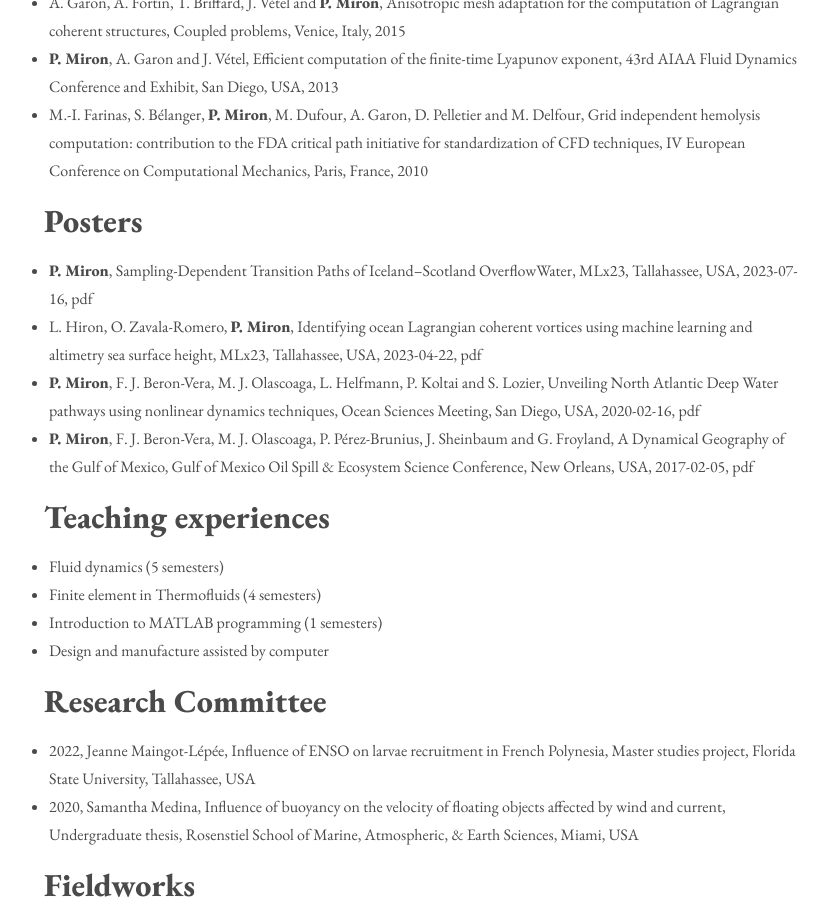
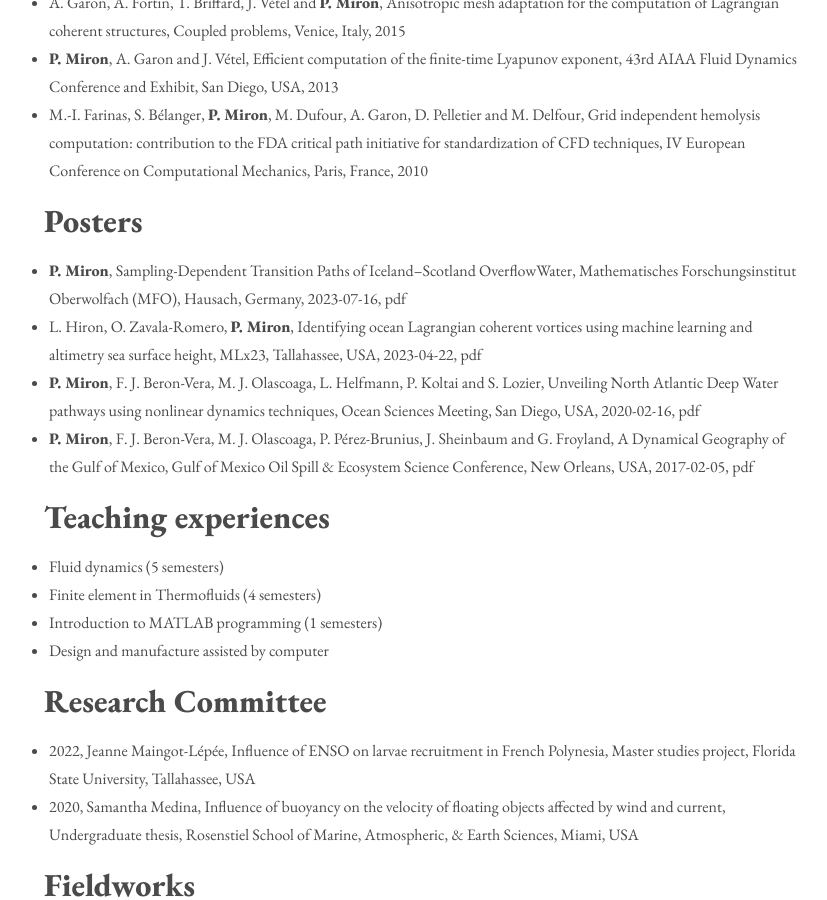
Before and after one commit to philippemiron/philippemiron.github.io, a Jekyll site: the page built from contributions.md, in a window 1280 px wide and 900 px high, scrolled down 3876 px. Shown: the whole window, without its empty margins (212-1039 px from the left). Built offline with Jekyll 4.4.1, drawn with Linux system fonts in a browser that asks for light colours; nearby versions of some CDN libraries.

Commit message:
Update posters.yml

```diff
--- a/_data/posters.yml
+++ b/_data/posters.yml
@@ -1,7 +1,7 @@
 - title: Sampling-Dependent Transition Paths of Iceland–Scotland OverflowWater
   authors: '**P. Miron**'
-  event: MLx23
-  location: Tallahassee, USA
+  event: Mathematisches Forschungsinstitut Oberwolfach (MFO)
+  location: Hausach, Germany
   date: '2023-07-16'
   path: '/archive/posters/2023-mfo.pdf'
 
```
